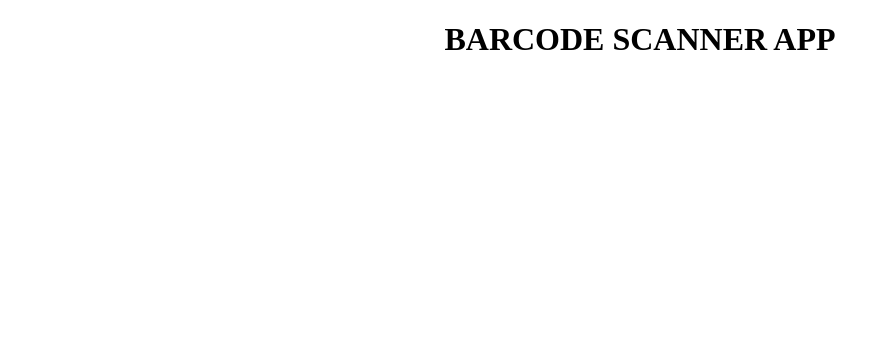
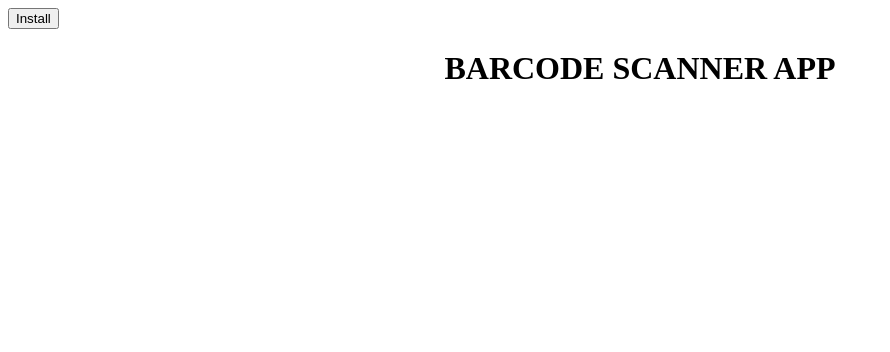
Before and after one commit to edu-dev-silicontechlab/barcode_scanner, a plain HTML site: page index.html in a window 1280 px wide. Shown: the whole page, without its empty margins (0-890 px from the left). Drawn offline with Linux system fonts and the light colour scheme.

Commit message:
install button created

```diff
--- a/index.html
+++ b/index.html
@@ -11,6 +11,8 @@
 </head>
 
 <body>
+  <button class="installApp">Install</button>
+
   <h1 style="text-align: center;">BARCODE SCANNER APP</h1>
   <canvas id="canvas" height="240" width="320"></canvas>
   <div id="barcodes"></div>
```
